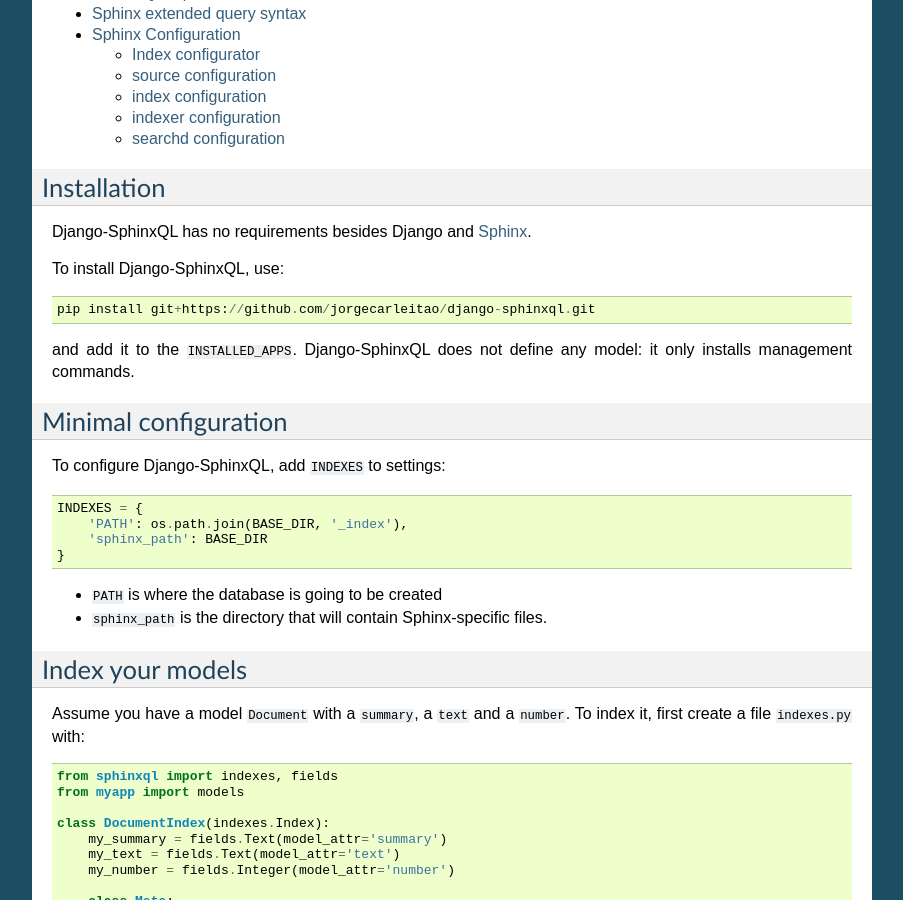
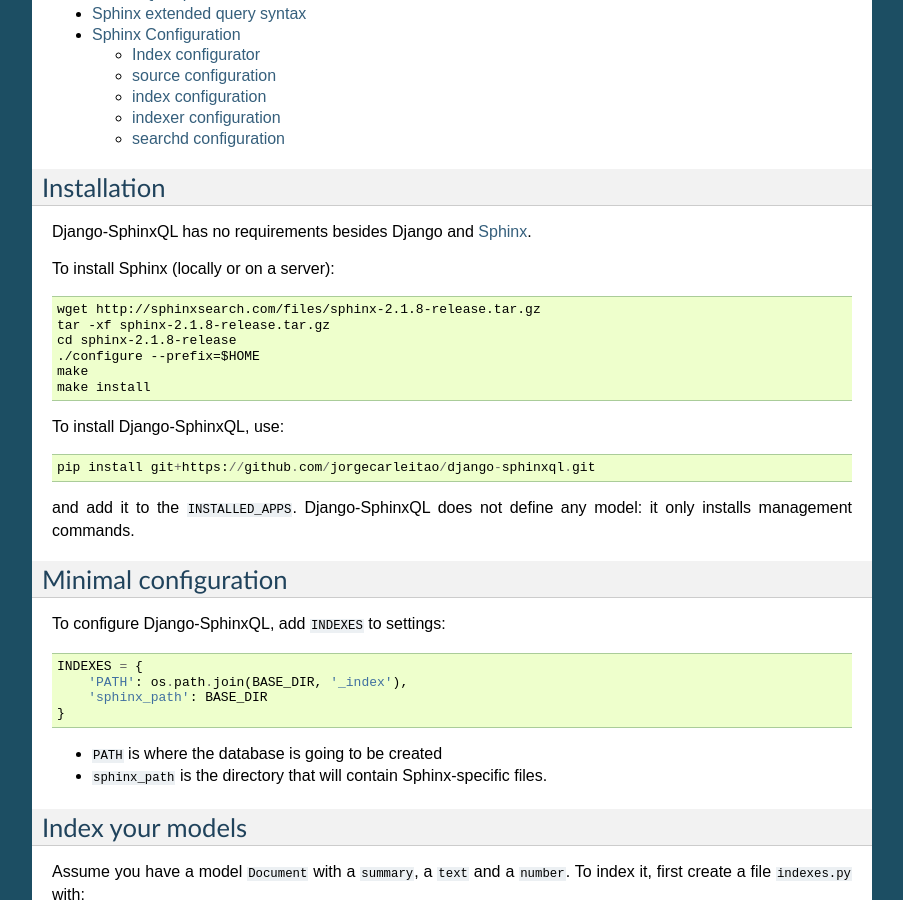
Before and after one commit to jorgecarleitao/django-sphinxql, a Sphinx documentation site: the page built from docs/index.rst, in a window 1280 px wide and 900 px high, scrolled down 545 px. Shown: the whole window, without its empty margins (198-1101 px from the left). Built offline with Sphinx 7.4.7, drawn with Linux system fonts in a browser that asks for light colours.

Commit message:
Documented how to install Sphinx.

```diff
--- a/docs/index.rst
+++ b/docs/index.rst
@@ -37,6 +37,15 @@
 .. _Sphinx: http://sphinxsearch.com/docs/current.html#installation
 
 Django-SphinxQL has no requirements besides Django and `Sphinx`_.
+
+To install Sphinx (locally or on a server)::
+
+    wget http://sphinxsearch.com/files/sphinx-2.1.8-release.tar.gz
+    tar -xf sphinx-2.1.8-release.tar.gz
+    cd sphinx-2.1.8-release
+    ./configure --prefix=$HOME
+    make
+    make install
 
 To install Django-SphinxQL, use::
 
```
